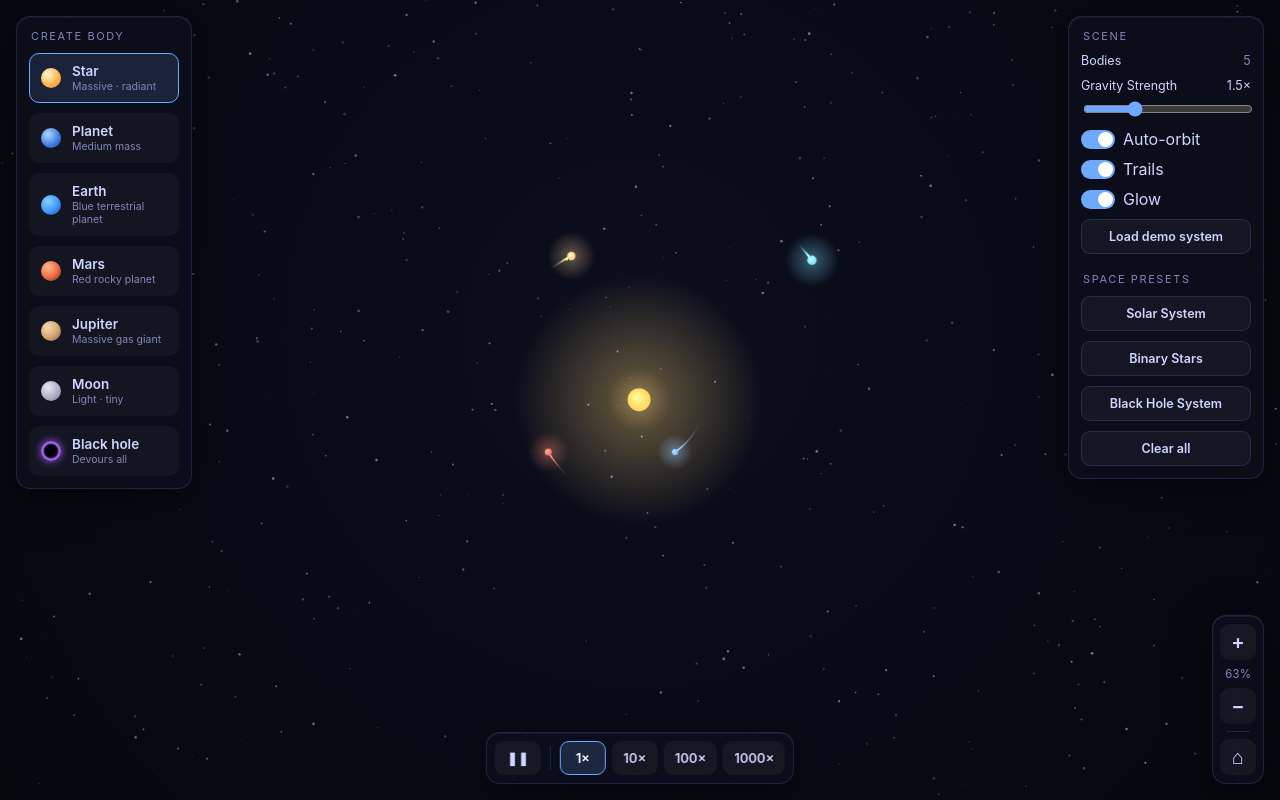
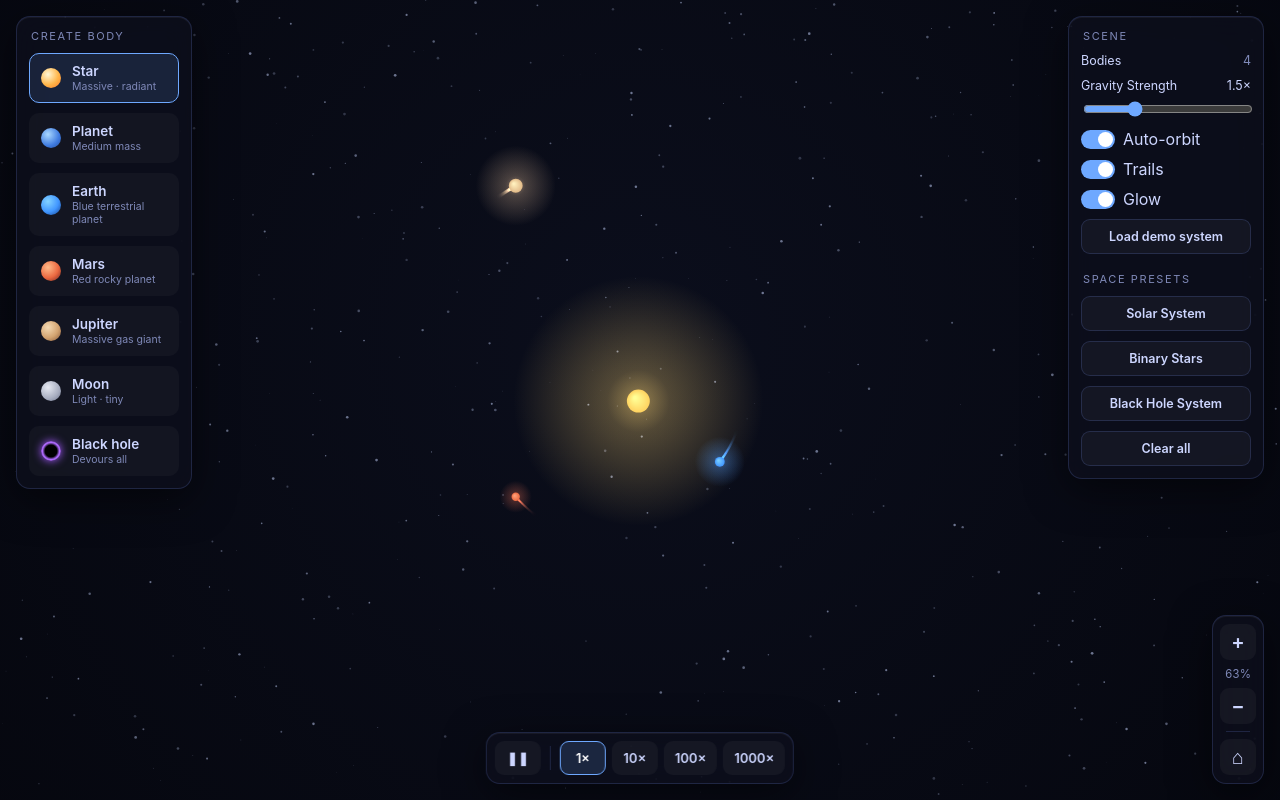
Before and after one commit to hsch14/browser-experiments, a plain HTML site: page gravity-sandbox.html in a window 1280 px wide. Both pictures are taken after a click on the element "Solar System". Drawn offline with Linux system fonts and the light colour scheme; animation ran at ten frames a second.

Commit message:
Update gravity-sandbox.html

```diff
--- a/gravity-sandbox.html
+++ b/gravity-sandbox.html
@@ -878,19 +878,47 @@ function balancePresetMomentum() {
 }
 
 // Preset 1: Stylized Solar System
+// Preset 1: Solar System with custom planets
 function loadSolarPreset() {
   resetPresetScene();
 
+  // Create the Sun
   const sun = createPresetBody(
-    "star", W / 2, H / 2, 0, 0,
-    520, [255, 210, 95]
+    "star",
+    W / 2, H / 2,
+    0, 0,
+    520,
+    [255, 210, 95]
   );
 
-  addPresetOrbit(sun, 100, 0.3, 10, [120, 185, 255]);
-  addPresetOrbit(sun, 165, 2.3, 15, [235, 115, 95]);
-  addPresetOrbit(sun, 250, 4.1, 25, [240, 200, 130]);
-  addPresetOrbit(sun, 350, 5.5, 35, [125, 225, 240]);
+  // Create an orbiting planet using its registered type
+  function addNamedPlanet(type, distance, angle) {
+    const def = TYPES[type];
 
+    const planet = addPresetOrbit(
+      sun,
+      distance,
+      angle,
+      def.mass,
+      def.palette[0]
+    );
+
+    planet.type = type;
+    planet.glow = def.glow;
+
+    return planet;
+  }
+
+  // Earth: blue
+  addNamedPlanet("earth", 160, 0.3);
+
+  // Mars: red
+  addNamedPlanet("mars", 245, 2.3);
+
+  // Jupiter: large, brown
+  addNamedPlanet("jupiter", 390, 4.1);
+
+  // Keep the total momentum balanced
   balancePresetMomentum();
 }
 
```
